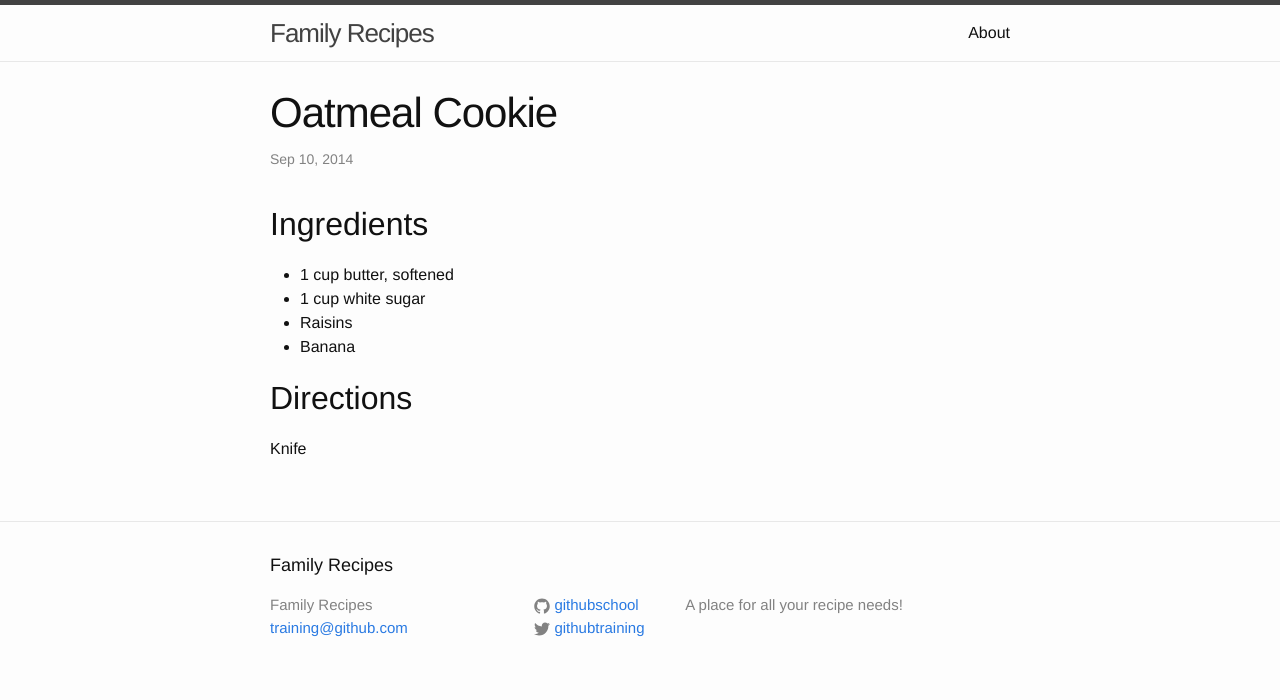
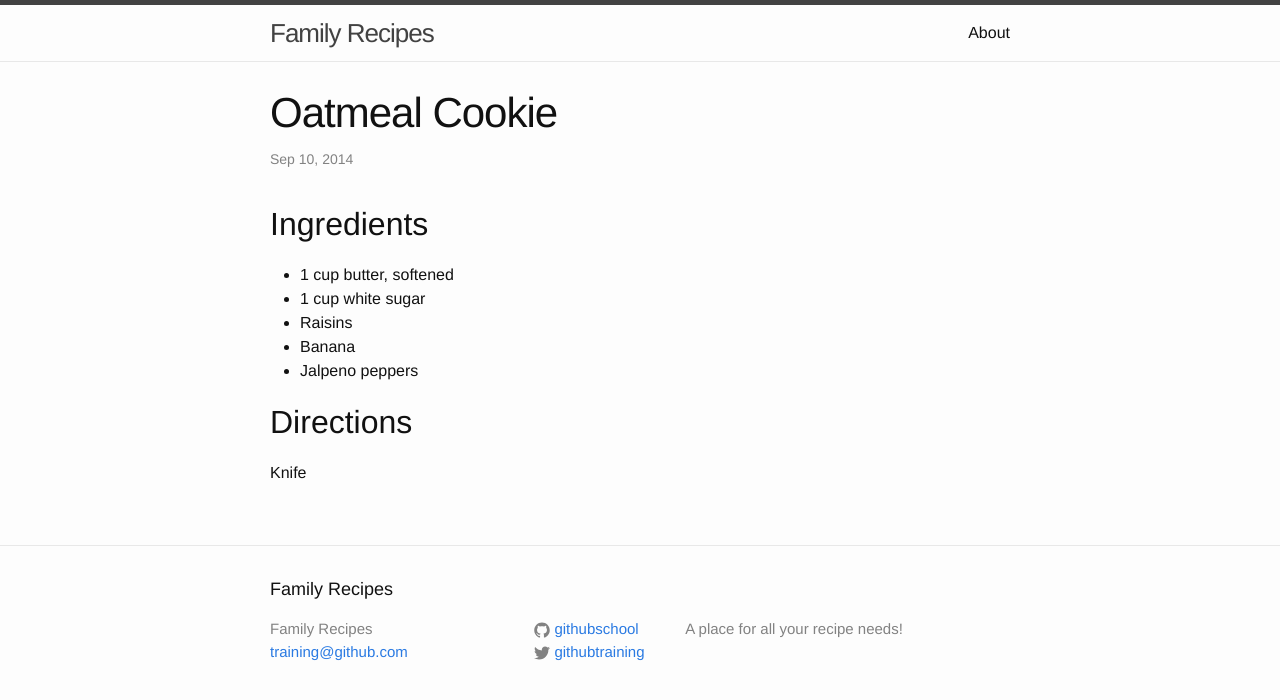
Before and after one commit to githubteacher/feb-recipes, a Jekyll site: the page built from _posts/2014-09-10-oatmeal-cookie.md, in a window 1280 px wide. Shown: the top 700 px of the page. Built offline with Jekyll 4.4.1, drawn with Linux system fonts in a browser that asks for light colours.

Commit message:
Update 2014-09-10-oatmeal-cookie.md

```diff
--- a/_posts/2014-09-10-oatmeal-cookie.md
+++ b/_posts/2014-09-10-oatmeal-cookie.md
@@ -10,6 +10,7 @@ categories: desert
 - 1 cup white sugar
 - Raisins
 - Banana
+- Jalpeno peppers
 
 ## Directions
 
```
